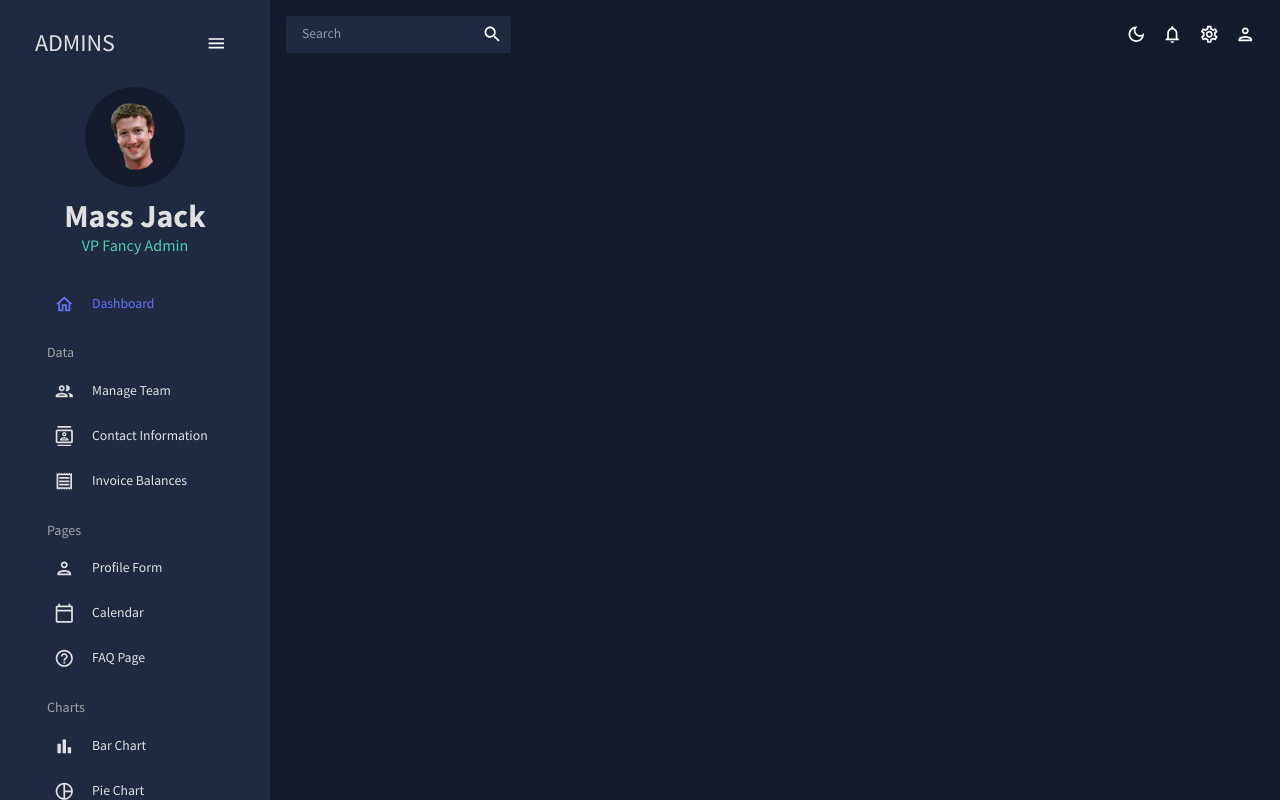
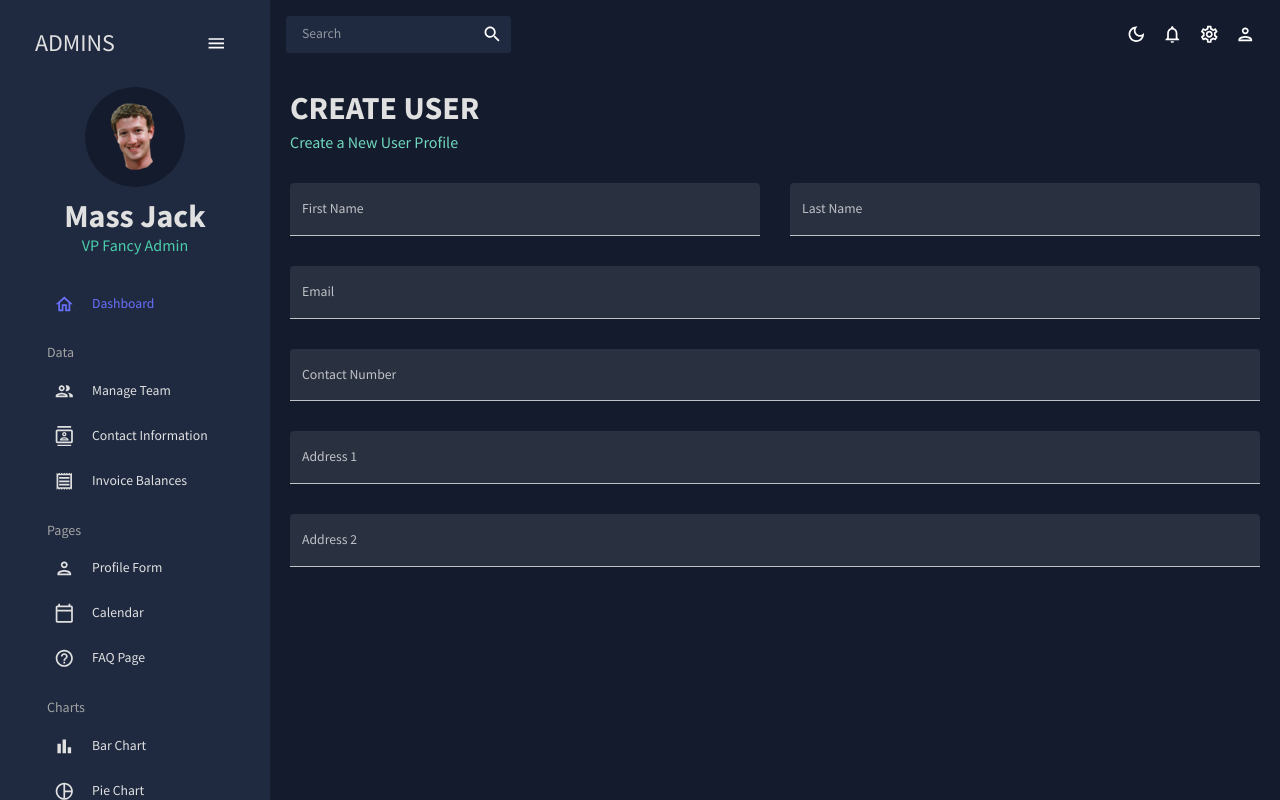
Before and after one commit to massjack1/admin-dashboard, a React (Create React App) app: page /form in a window 1280 px wide. Built offline with nearby package versions, Linux system fonts and the light colour scheme.

Commit message:
Create form with Formik & Yup

```diff
--- a/src/App.js
+++ b/src/App.js
@@ -8,7 +8,7 @@
 import Invoices from "./scenes/invoices";
 import Contacts from "./scenes/contacts";
 //import Bar from "./scenes/bar";
-//import Form from "./scenes/form";
+import Form from "./scenes/form";
 //import Line from "./scenes/line";
 //import Pie from "./scenes/pie";
 //import FAQ from "./scenes/faq";
@@ -31,8 +31,8 @@
             <Route path="/team" element={<Team />} />
            <Route path="/contacts" element={<Contacts />} />
             <Route path="/invoices" element={<Invoices />} />
-           {/* <Route path="/form" element={<Form />} />
-            <Route path="/bar" element={<Bar />} />
+            <Route path="/form" element={<Form />} />
+           {/* <Route path="/bar" element={<Bar />} />
             <Route path="/pie" element={<Pie />} />
             <Route path="/line" element={<Line />} />
             <Route path="/faq" element={<FAQ />} />
--- /dev/null
+++ b/src/scenes/form/index.jsx
@@ -0,0 +1,138 @@
+import { Box, Button, TextField } from "@mui/material";
+import { Formik } from "formik";
+import * as yup from "yup";
+import useMediaQuery from "@mui/material/useMediaQuery";
+import Header from "../../components/Header";
+
+const initialValues = {
+    firstName: "",
+    lastName: "",
+    email: "",
+    contact: "",
+    address1: "",
+    address2: "",
+};
+
+const phoneRegExp =
+/^((\+[1-9]{1,4}[ -]?)|(\([0-9]{2,3}\)[ -]?)|([0-9]{2,4})[ -]?)*?[0-9]{3,4}[ -]?[0-9]{3,4}$/;
+
+const userSchema = yup.object().shape({
+    firstName: yup.string().required("required"),
+    lastName: yup.string().required("required"),
+    email: yup.string().email("invalid email").required("required"),
+    contact:
+     yup.string().matches(phoneRegExp, "Phone number is not valid").required("required"),
+    address1: yup.string().required("required"),
+    address2: yup.string().required("required"),
+});
+
+const Form = () => {
+    const isNonMobile = useMediaQuery("(min-width:600px)");
+
+    const handleFormSubmit = (values) => {
+        console.log(values);
+    };
+
+    return (
+        <Box m="20px">
+        <Header title="CREATE USER" subtitle="Create a New User Profile" />
+
+        <Formik
+        onSubmit={handleFormSubmit}
+        initialValues={initialValues}
+        validationSchema={userSchema}
+        >
+        {({ values, errors, touched, handleBlur, handleChange, handleSubmit }) => (
+            <form onSubmit={handleSubmit}>
+                <Box display="grid" gap="30px" gridTemplateColumns="repeat(4, minmax(0, 1fr))"
+                sx={{
+                    "& > div": { gridColumn: isNonMobile ? undefined : "span 4"}
+                }}
+                >
+                    <TextField
+                    fullWidth
+                    variant="filled"
+                    type="text"
+                    label="First Name"
+                    onBlur={handleBlur}
+                    onChange={handleChange}
+                    value={values.firstName}
+                    name="firstName"
+                    error={!!touched.firstName && !!errors.firstName}
+                    helperText={touched.firstName && errors.firstName}
+                    sx={{ gridColumn: "span 2" }}
+                    />
+                    <TextField
+                    fullWidth
+                    variant="filled"
+                    type="text"
+                    label="Last Name"
+                    onBlur={handleBlur}
+                    onChange={handleChange}
+                    value={values.lastName}
+                    name="lastName"
+                    error={!!touched.lastName && !!errors.lastName}
+                    helperText={touched.lastName && errors.lastName}
+                    sx={{ gridColumn: "span 2" }}
+                    />
+                    <TextField
+                    fullWidth
+                    variant="filled"
+                    type="text"
+                    label="Email"
+                    onBlur={handleBlur}
+                    onChange={handleChange}
+                    value={values.email}
+                    name="email"
+                    error={!!touched.email && !!errors.email}
+                    helperText={touched.email && errors.email}
+                    sx={{ gridColumn: "span 4" }}
+                    />
+                    <TextField
+                    fullWidth
+                    variant="filled"
+                    type="text"
+                    label="Contact Number"
+                    onBlur={handleBlur}
+                    onChange={handleChange}
+                    value={values.contact}
+                    name="contact"
+                    error={!!touched.contact && !!errors.contact}
+                    helperText={touched.contact && errors.contact}
+                    sx={{ gridColumn: "span 4" }}
+                    />
+                    <TextField
+                    fullWidth
+                    variant="filled"
+                    type="text"
+                    label="Address 1"
+                    onBlur={handleBlur}
+                    onChange={handleChange}
+                    value={values.address1}
+                    name="firstName"
+                    error={!!touched.address1 && !!errors.address1}
+                    helperText={touched.address1 && errors.address1}
+                    sx={{ gridColumn: "span 4" }}
+                    />
+                    <TextField
+                    fullWidth
+                    variant="filled"
+                    type="text"
+                    label="Address 2"
+                    onBlur={handleBlur}
+                    onChange={handleChange}
+                    value={values.address2}
+                    name="address2"
+                    error={!!touched.address2 && !!errors.address2}
+                    helperText={touched.address2 && errors.address2}
+                    sx={{ gridColumn: "span 4" }}
+                    />
+                </Box>
+            </form>
+        )}
+        </Formik>
+        </Box>
+    );
+};
+
+export default Form;
```
